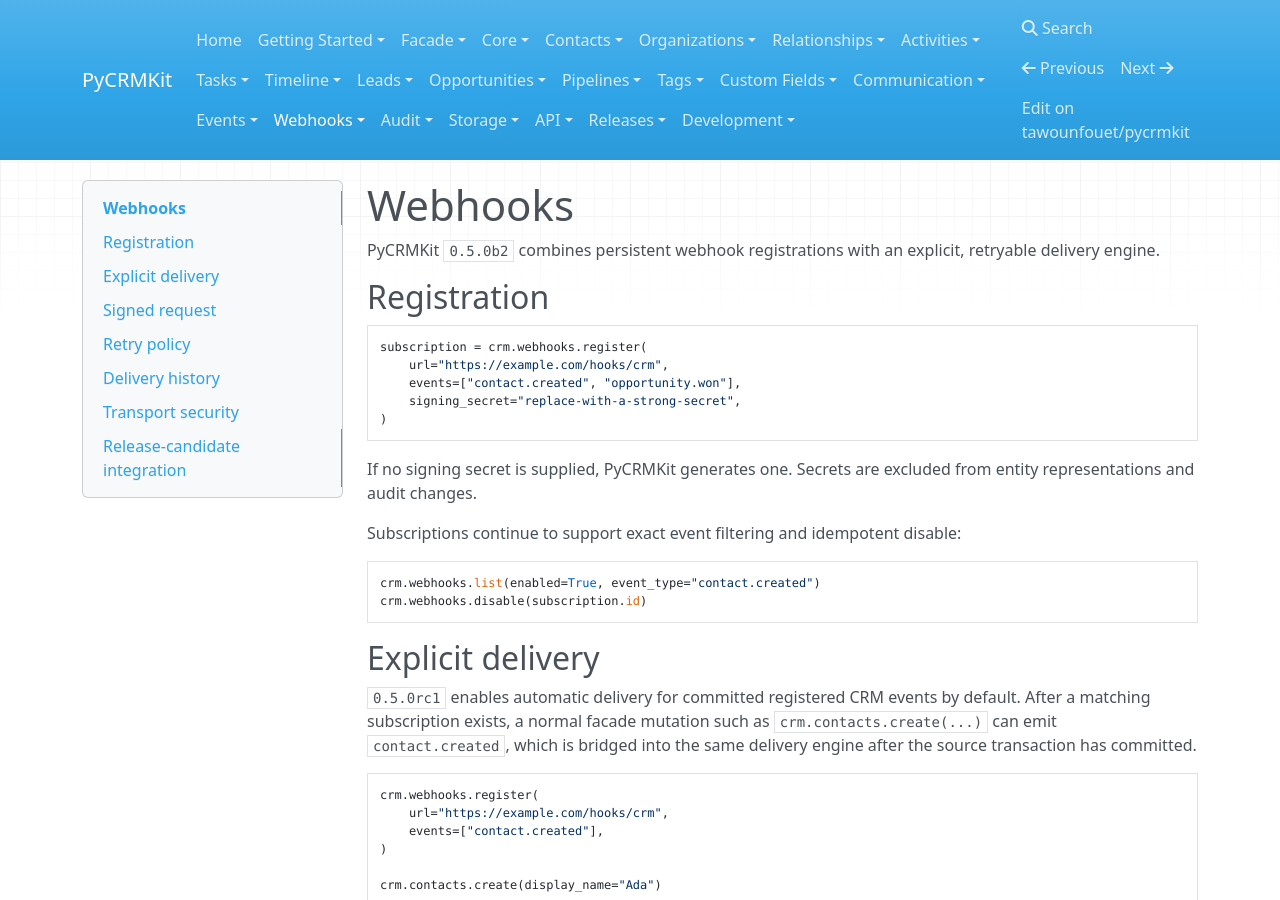
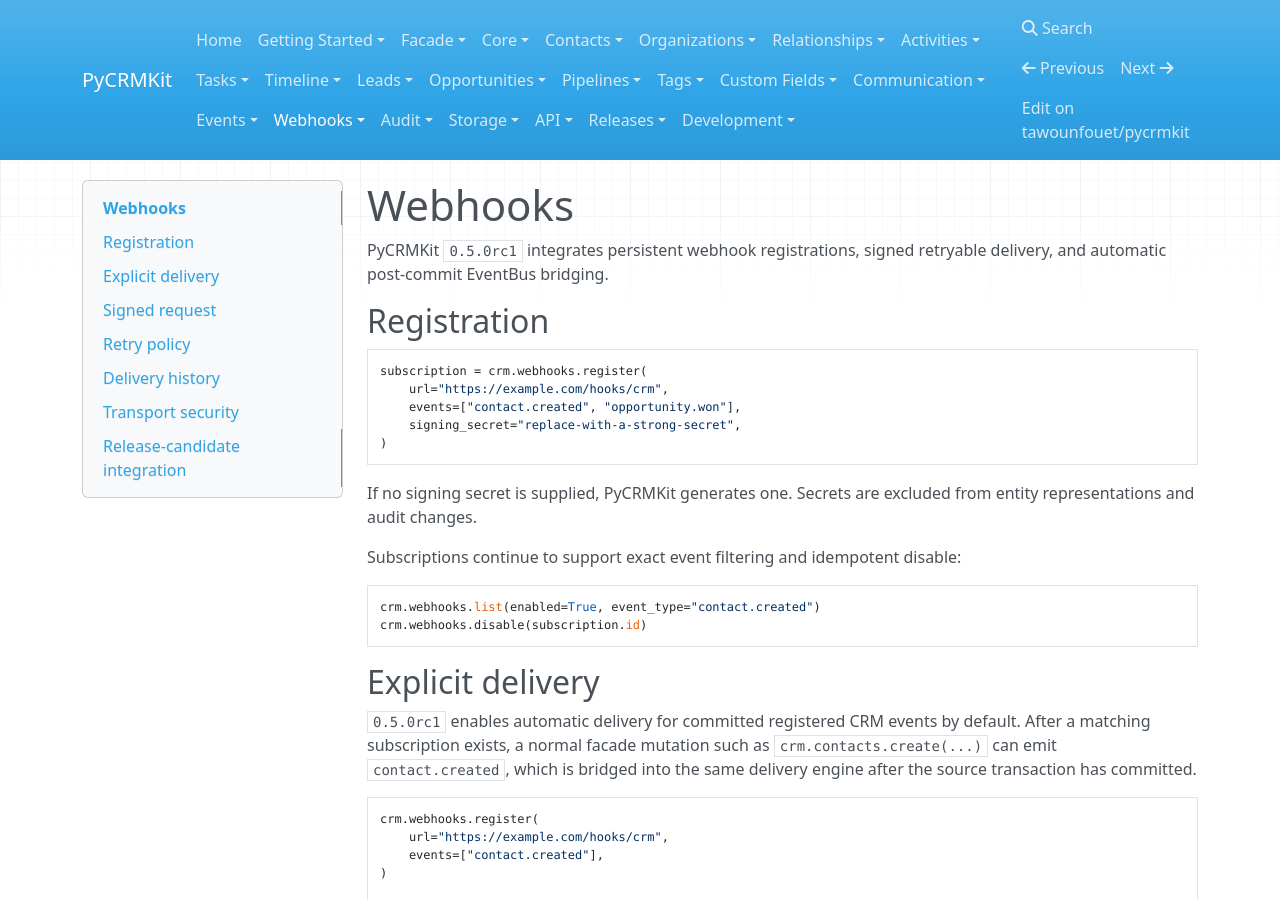
Before and after one commit to tawounfouet/pycrmkit, an MkDocs documentation site: the page built from docs/webhooks/index.md, in a window 1280 px wide and 900 px high. Built offline with MkDocs 1.6.1, drawn with Linux system fonts in a browser that asks for light colours; nearby versions of some CDN libraries.

Commit message:
docs(webhooks): align overview with 0.5.0rc1

```diff
--- a/docs/webhooks/index.md
+++ b/docs/webhooks/index.md
@@ -1,7 +1,7 @@
 # Webhooks
 
-PyCRMKit `0.5.0b2` combines persistent webhook registrations with an explicit,
-retryable delivery engine.
+PyCRMKit `0.5.0rc1` integrates persistent webhook registrations, signed retryable
+delivery, and automatic post-commit EventBus bridging.
 
 ## Registration
 
```
